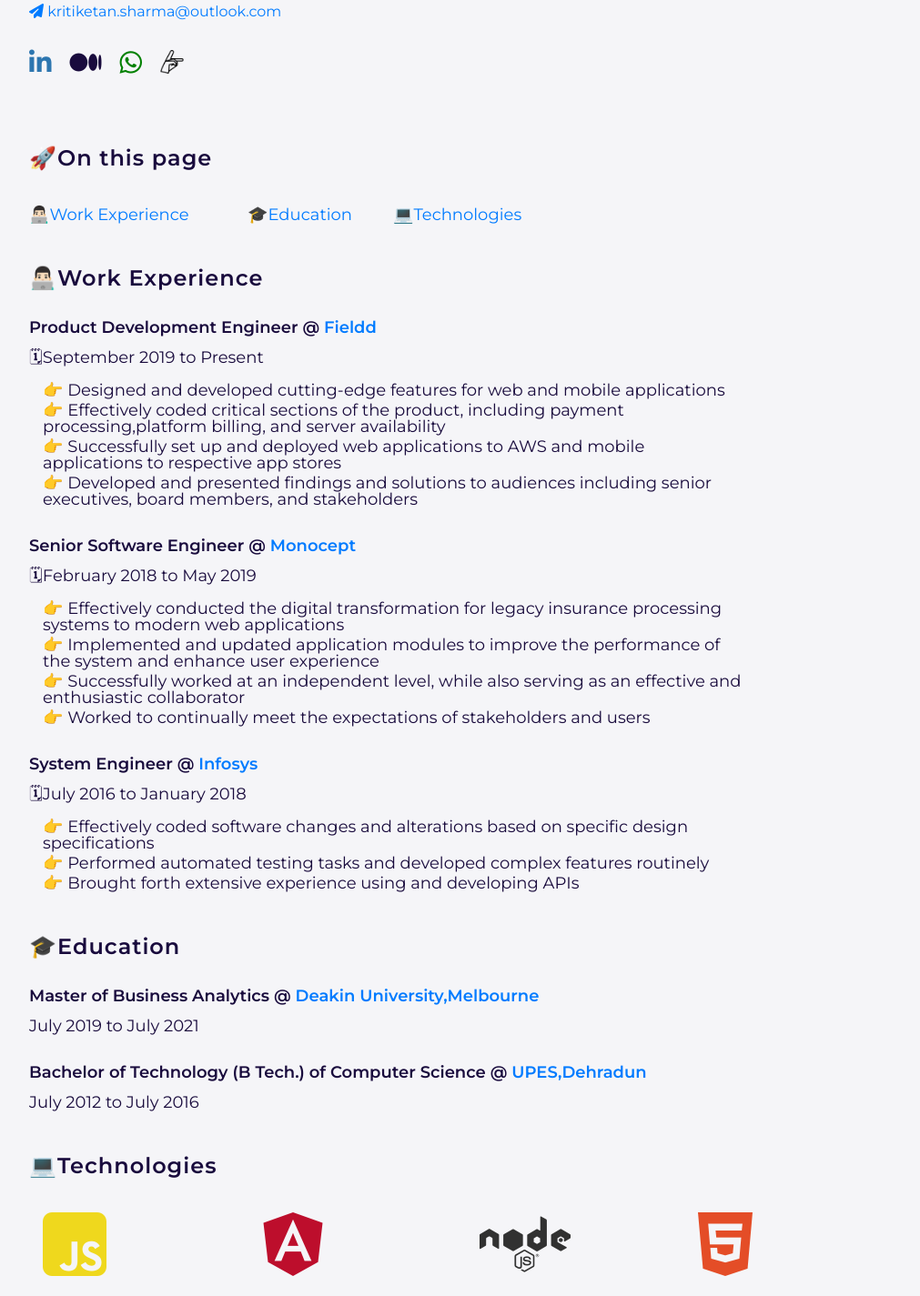
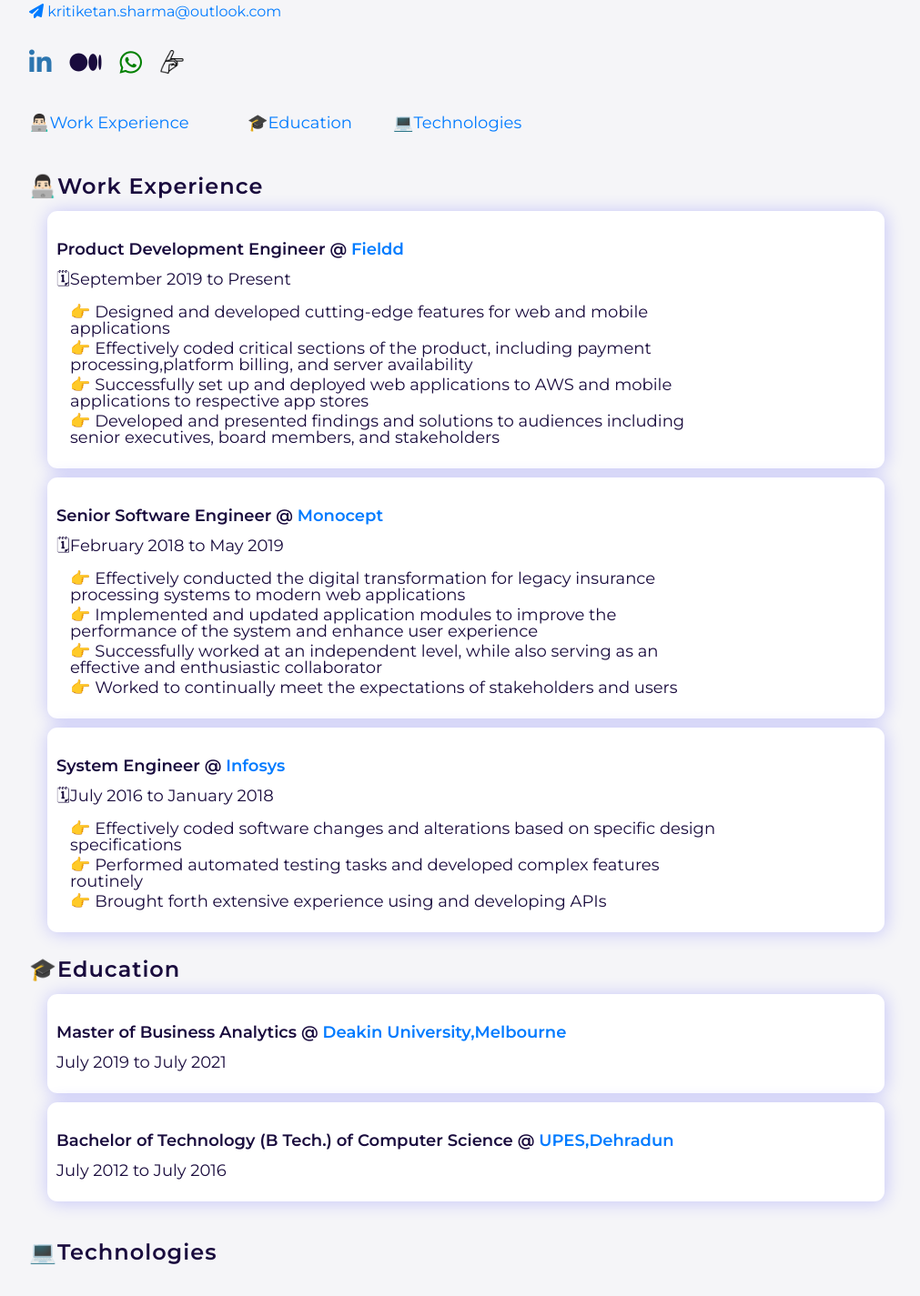
Before and after one commit to kritiketan/forte-portfolio, an Angular app: page /cards in a window 1280 px wide. Shown: the part 340-1765 px from the top of the page at 91% size, without its empty margins (128-1139 px from the left). Built offline with nearby package versions, Linux system fonts and the light colour scheme.

Commit message:
cards design

```diff
--- a/src/app/public/cards-design/cards-design.component.css
+++ b/src/app/public/cards-design/cards-design.component.css
@@ -0,0 +1,11 @@
+.dark-card{
+    border-radius: 1.5rem;
+    box-shadow: 1px 1px 20px .05px rgba(0, 0, 255, .2);
+    background: linear-gradient(to right top, #4c2097 50%, #752CEB 100%);
+}
+
+.light-card{
+    border-radius: 0.7rem;
+    background-color: #FFFFFF;
+    box-shadow: 1px 1px 20px .05px rgba(0, 0, 255, .2);
+}
--- a/src/app/public/cards-design/cards-design.component.html
+++ b/src/app/public/cards-design/cards-design.component.html
@@ -39,13 +39,6 @@
         </a>
     </div>
 
-    <div class="row gen-space mt-5 pt-4">
-        <h1 class="sub-heading-text highlight-text">
-            🚀On this page
-        </h1>
-    </div>
-
-
     <div class="row gen-space mt-3">
         <div class="col-md-3 body-text body-header-space">
             👨🏻‍💻<a href="#work">Work Experience</a>
@@ -65,9 +58,9 @@
         </div>
     </div>
 
-    <section *ngFor="let exp of work">
+    <section *ngFor="let exp of work" style="padding: 20px;margin: 10px;" class="light-card">
         <div class="row gen-space mt-2">
-            <div class="body-text body-header-space highlight-text">
+            <div class="body-text highlight-text">
                 {{exp.position}} @ <a href="{{exp.website}}" target="_blank">{{exp.company}}</a>
             </div>
         </div>
@@ -92,13 +85,13 @@
     <!--Education-->
     <section id="education" *ngIf="education">
         <div class="row gen-space mt-4">
-            <div class="sub-heading-text body-header-space highlight-text">
+            <div class="sub-heading-text highlight-text">
                 🎓Education
             </div>
         </div>
-        <section *ngFor="let edu of education">
+        <section *ngFor="let edu of education" style="padding: 20px;margin: 10px;" class="light-card">
             <div class="row gen-space mt-2">
-                <div class="body-text body-header-space highlight-text">
+                <div class="body-text highlight-text">
                     {{edu.studyType}} of {{edu.area}} @ <a href="{{edu.institutionUrl}}" target="_blank"> {{edu.institution}},{{edu.location}} </a>
                 </div>
             </div>
```
